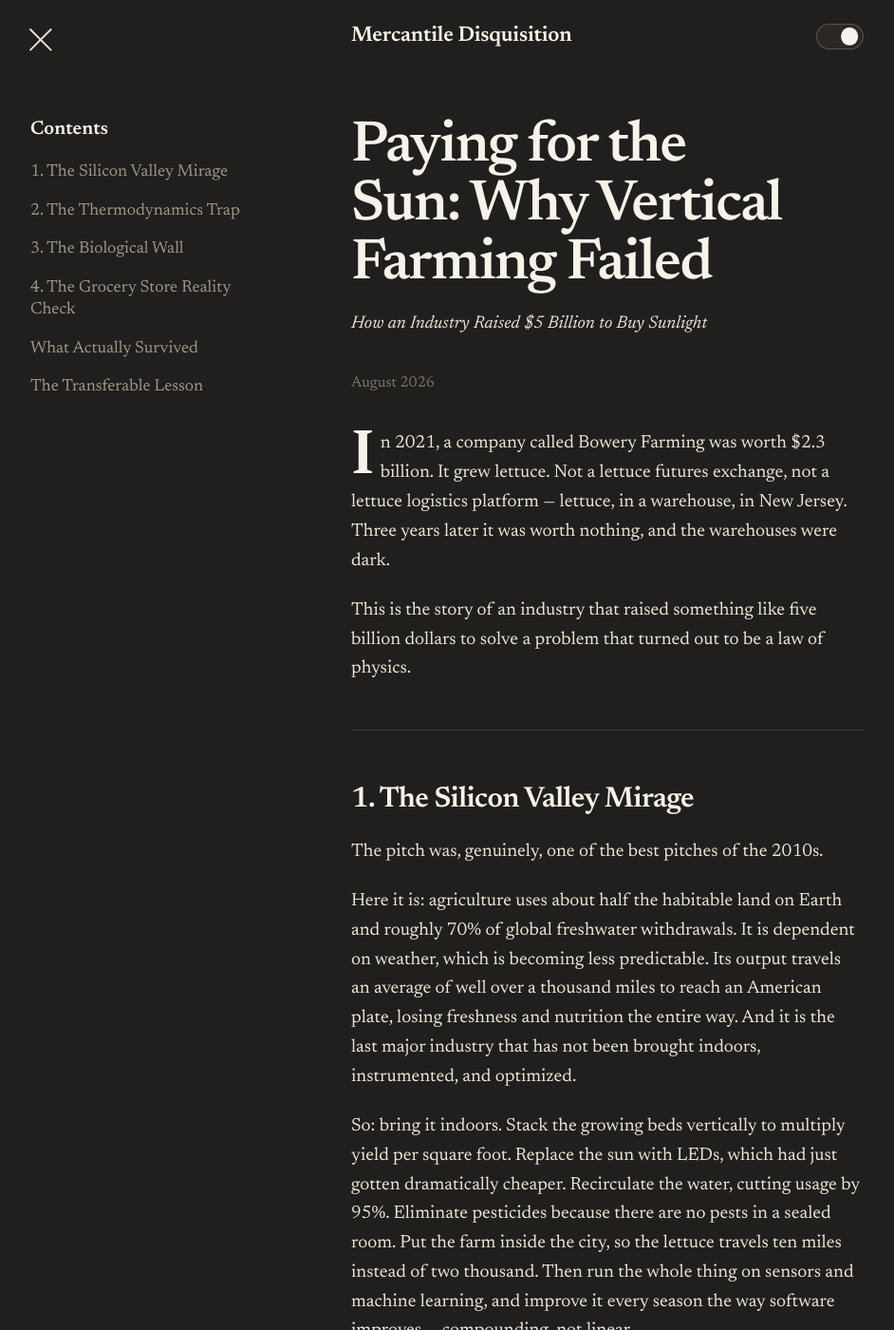
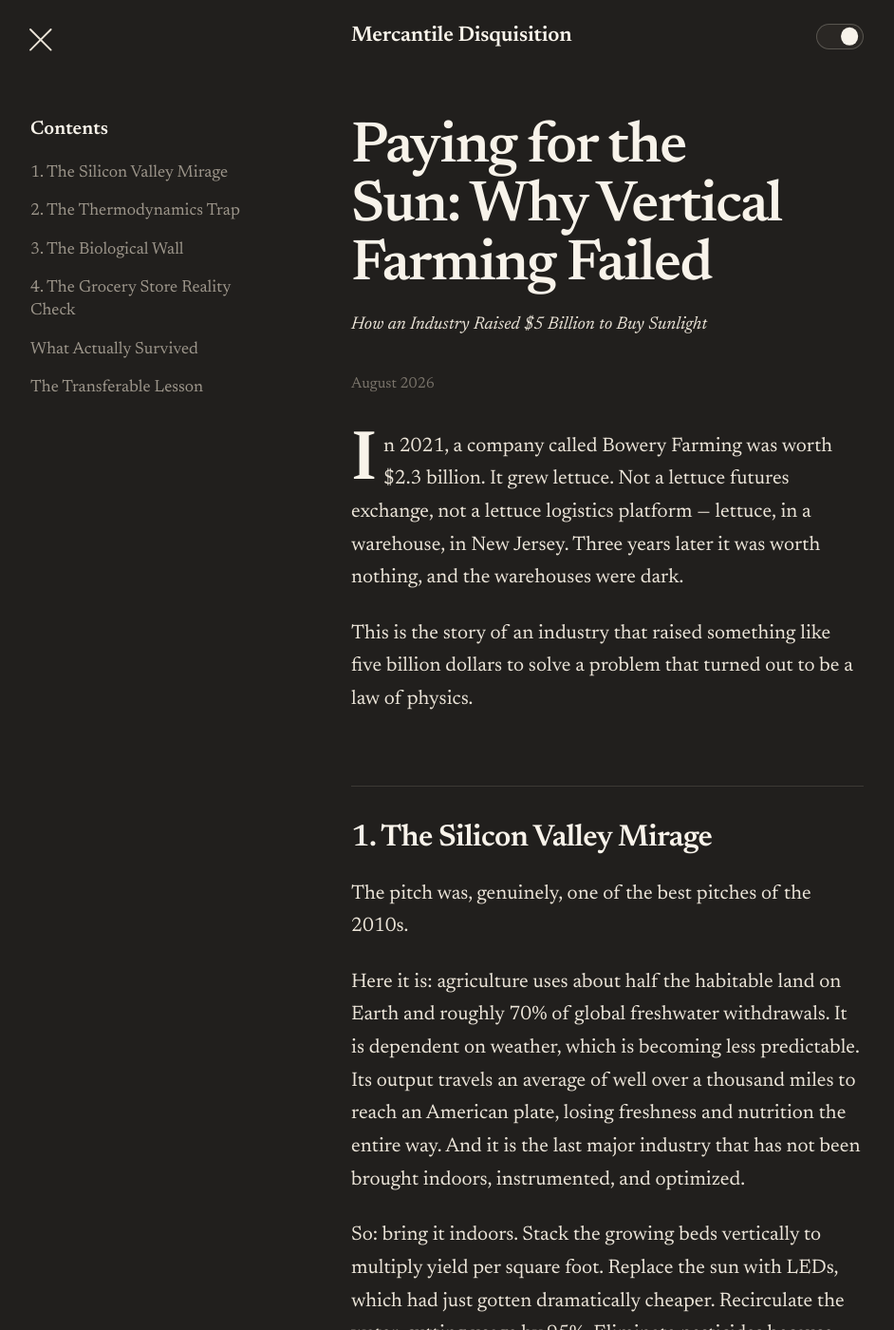
Before and after one commit to RighteousHundred/blog, a Jekyll site: the page built from _posts/2026-08-24-paying-for-the-sun-why-vertical-farming-failed.md, in a window 1280 px wide and 1400 px high. Shown: the whole window at 95% size, without its empty margins (0-942 px from the left). Built offline with Jekyll 4.4.1, drawn with Linux system fonts in a browser that asks for light colours.

Commit message:
style: put the body type back up and chunk the sections
Reverts the previous commit's type reduction. Shrinking the text to fit
more words per line made the page denser, which works against the goal;
long-form reads as more inviting with larger, airier type, not smaller.

Body is now 21px with looser leading and more space between paragraphs.
Section headings gain a rule and considerably more space above, so the
essay reads as a sequence of chapters with clear landing points rather
than one continuous column. The essay's own horizontal rules are hidden,
since the heading rules now do that job and the two doubled up.

```diff
--- a/assets/css/style.css
+++ b/assets/css/style.css
@@ -57,8 +57,8 @@ body {
   background: var(--bg);
   color: var(--ink);
   font-family: var(--serif);
-  font-size: 1.1875rem;       /* 19px — more words per line at a 540px column */
-  line-height: 1.62;
+  font-size: 1.3125rem;       /* 21px — long-form wants confident, airy type */
+  line-height: 1.65;
   font-optical-sizing: auto;
   -webkit-font-smoothing: antialiased;
   -moz-osx-font-smoothing: grayscale;
@@ -288,7 +288,7 @@ body {
 .post-meta { margin: 2.25rem 0 0; }
 
 .post-body { padding-top: 2.25rem; }
-.post-body p { margin: 0 0 1.35rem; }
+.post-body p { margin: 0 0 1.5rem; }
 
 /* The opening paragraph carries a drop cap, the way a feature does. */
 .post-body > p:first-of-type::first-letter {
@@ -317,8 +317,10 @@ body {
 }
 
 .post-body h2 {
-  margin: 3.5rem 0 1.35rem;
-  font-size: 1.9rem;
+  margin: 4.5rem 0 1.5rem;
+  padding-top: 2.25rem;
+  border-top: 1px solid var(--rule);
+  font-size: 2rem;
   font-weight: 600;
   line-height: 1.15;
   letter-spacing: -0.02em;
@@ -360,7 +362,7 @@ body {
 }
 .post-body blockquote p:last-child { margin-bottom: 0; }
 
-.post-body hr { margin: 3rem 0; border: 0; border-top: 1px solid var(--rule); }
+.post-body hr { display: none; }
 
 .post-body code {
   font-family: var(--mono);
@@ -412,7 +414,7 @@ body {
 
 @media (max-width: 40rem) {
   :root { --pad: 1.5rem; }
-  body { font-size: 1.0625rem; }
+  body { font-size: 1.1875rem; }
   .pullquote { width: 100%; margin-left: 0; font-size: 1.3rem; }
   .post-body > p:first-of-type::first-letter { font-size: 3.1em; }
   .masthead { padding: 3rem 0 1.75rem; }
```
